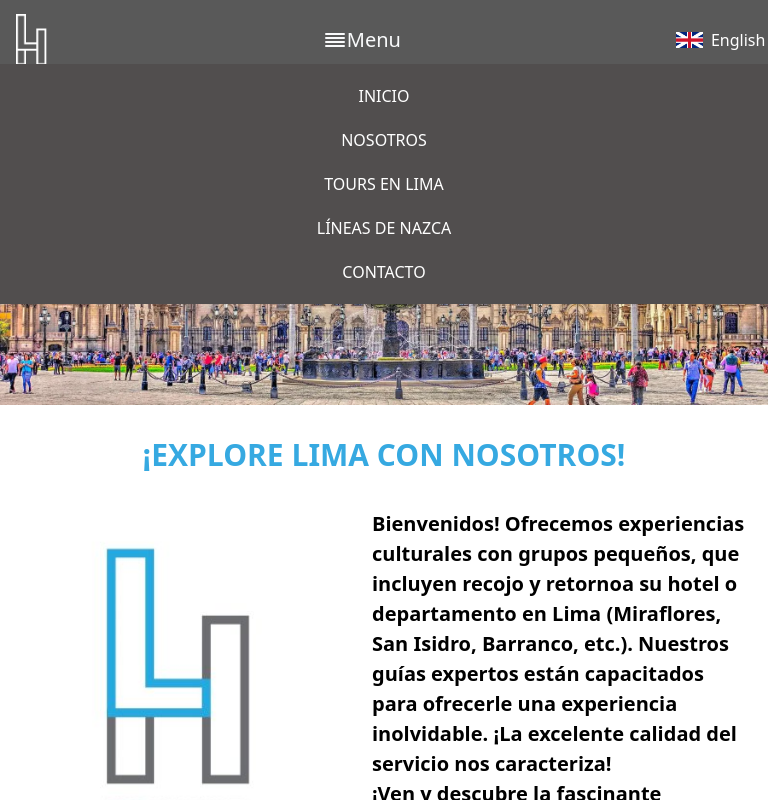
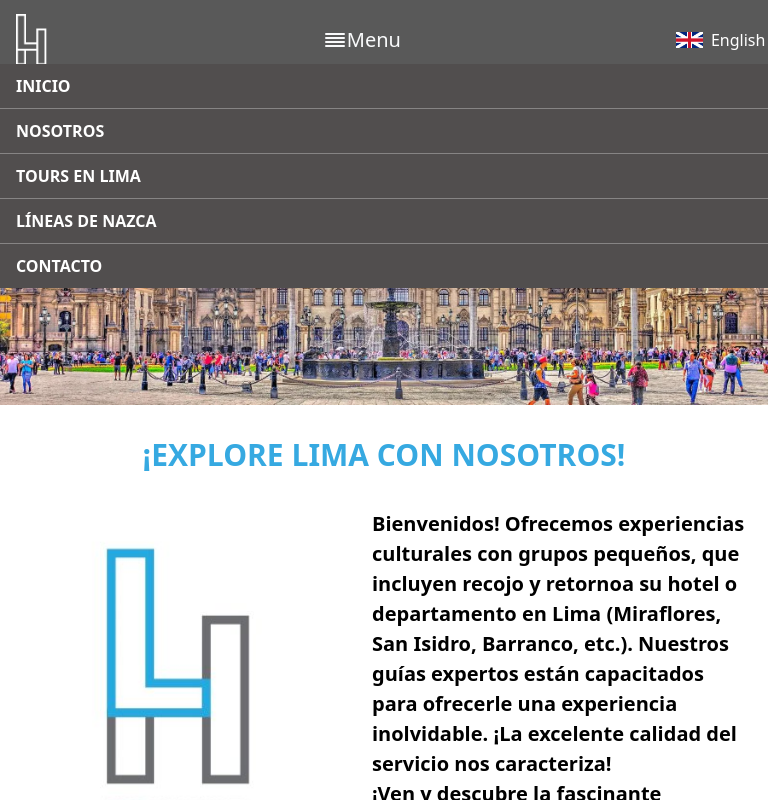
Before and after one commit to BigNight1/venta-de-polo, a React (Vite) app in the folder frontend/: page / in a window 768 px wide. Both pictures are taken after a click on the element "Menu". Shown: the top 800 px of the page. Built offline with nearby package versions, Linux system fonts and the light colour scheme.

Commit message:
some changes

```diff
--- a/frontend/src/components/Navbar/Navbar.css
+++ b/frontend/src/components/Navbar/Navbar.css
@@ -93,6 +93,9 @@ ul.absolute {
   .links_mobile {
     display: none;
   }
+  .link_mobile_menu{
+    display: none;
+  }
 }
 @media (max-width: 768px) {
   .link ul {
@@ -131,7 +134,6 @@ ul.absolute {
     left: 0;
     background-color: #514e4e;
     width: 100%;
-    padding: 10px 0;
     display: flex;
     flex-direction: column;
     align-items: center;
@@ -143,12 +145,20 @@ ul.absolute {
     padding: 10px 0;
     width: 100%;
     text-align: center;
+    display: flex;
+    padding-left: 1rem;
+    border-bottom: 1px solid rgba(255, 255, 255, 0.3); /* Línea separadora */
+
   }
+  .link_mobile_menu li:last-child {
+    border-bottom: none; /* Elimina la línea del último elemento */
+}
 
   .link_mobile_menu a {
     font-size: 16px;
     color: white;
     text-decoration: none;
+    font-weight: 600;
   }
 
   .link_mobile_menu a:hover {
--- a/frontend/src/components/Navbar/Navbar.jsx
+++ b/frontend/src/components/Navbar/Navbar.jsx
@@ -90,8 +90,6 @@ export const Navbar = () => {
             <FiAlignJustify className="text-gray-50 text-2xl" />
             <span className="text-gray-50">Menu</span>
           </div>
-          {/* Menú móvil desplegable controlado por menuOpen */}
-
         </nav>
 
         {/* Bandera de Language */}
@@ -124,22 +122,23 @@ export const Navbar = () => {
             </div>
           )}
         </div>
+        {/* Menú móvil desplegable controlado por menuOpen */}
         {menuOpen && (
           <ul className="link_mobile_menu">
             <li>
-                <Link to="/">INICIO</Link>
+              <Link to="/" onClick={toggleMenu}>INICIO</Link>
             </li>
             <li>
-                <Link to="/Nosotros">NOSOTROS</Link>
+              <Link to="/Nosotros" onClick={toggleMenu}>NOSOTROS</Link>
             </li>
             <li>
-                <Link to="/Tours-en-Lima">TOURS EN LIMA</Link>
+              <Link to="/Tours-en-Lima" onClick={toggleMenu}>TOURS EN LIMA</Link>
             </li>
             <li>
-                <Link to="/Lineas-de-Nazca">LÍNEAS DE NAZCA</Link>
+              <Link to="/Lineas-de-Nazca" onClick={toggleMenu}>LÍNEAS DE NAZCA</Link>
             </li>
             <li>
-                <Link to="/Contacto">CONTACTO</Link>
+              <Link to="/Contacto" onClick={toggleMenu}>CONTACTO</Link>
             </li>
           </ul>
         )}
```
Lines whose indentation alone changed are shown as unchanged.
